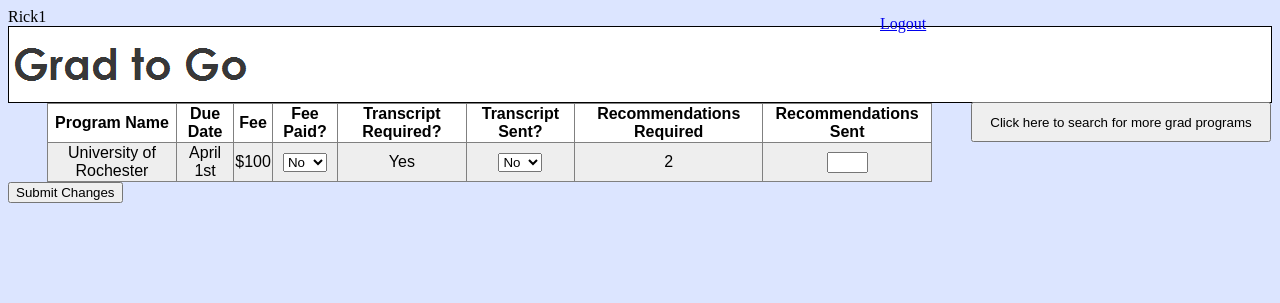
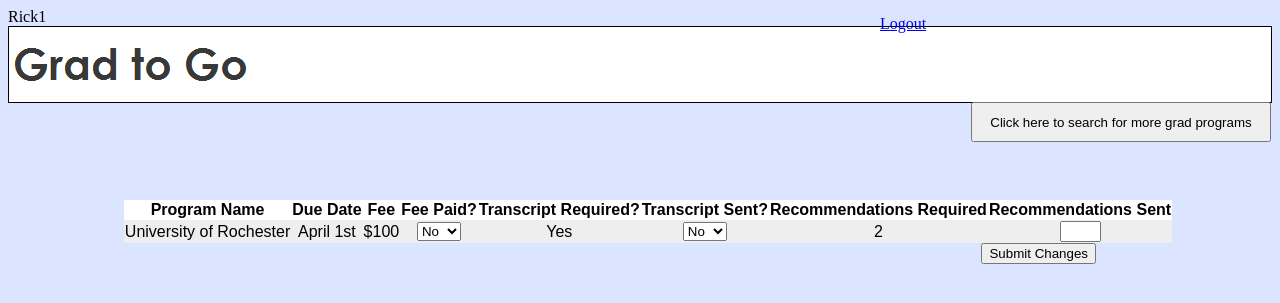
Before and after one commit to jbernie2/csc210final, a PHP site: page /php/index.php in a window 1280 px wide. Shown: the top 303 px of the page. Run offline with PHP 8.4, Linux system fonts and the light colour scheme; a user stored in the database is signed in; data comes from the database, SQL or seed files in the repository; tables that the repository leaves empty hold one stand-in row (values such as "Sample post"); data that the repository does not hold is empty; some libraries are stand-ins or nearby versions.

Commit message:
styled the homepage

```diff
--- a/css/ourStyle.css
+++ b/css/ourStyle.css
@@ -20,10 +20,13 @@ form{
 	height: 10px;
 }
 
-
 input#more{
 	width:300px;
 	height:40px;
+	float: right;
+}
+
+input#submitChanges{
 	float: right;
 }
 
@@ -31,6 +34,20 @@ div#inputButton{
 	margin-left: auto;
 	margin-right: auto;
 	width: 70%;
+}
+
+div#holdButton{
+	margin-left: auto;
+	margin-right: auto;
+	width: 70%;
+}
+
+div#userPrograms{
+	position: absolute;
+	top: 200px;
+	margin-left: auto;
+	margin-right: auto;
+	width: 100%;
 }
 
 input#inputButton{
@@ -113,7 +130,6 @@ table{
 	border-collapse:collapse;
 	margin-left: auto;
 	margin-right: auto;
-	width:70%;
 	text-align:center;
 }
 
--- a/php/userProgramTable.php
+++ b/php/userProgramTable.php
@@ -38,8 +38,8 @@
 		}
 
 		//column titles
-		$table = "<form id='user_programs' onsubmit='return false;'>";
-		$table .= "<table border='1'>";
+		$table = "<div id='userPrograms'><form id='user_programs' onsubmit='return false;'>";
+		$table .= "<table border='0'>";
 		$table .= "<tr>";
 		$table .= "<th> Program Name </th>";
 		$table .= "<th> Due Date </th>";
@@ -71,8 +71,8 @@
 		}
 		$table .= "</table>";
 
-		$table .= "<input type='submit' value='Submit Changes'/>";
-		$table .= "</form>";
+		$table .= "<div id='holdButton'><input type='submit' id='submitChanges' value='Submit Changes'/></div>";
+		$table .= "</form></div>";
 
 		echo $table;
 	}
```
